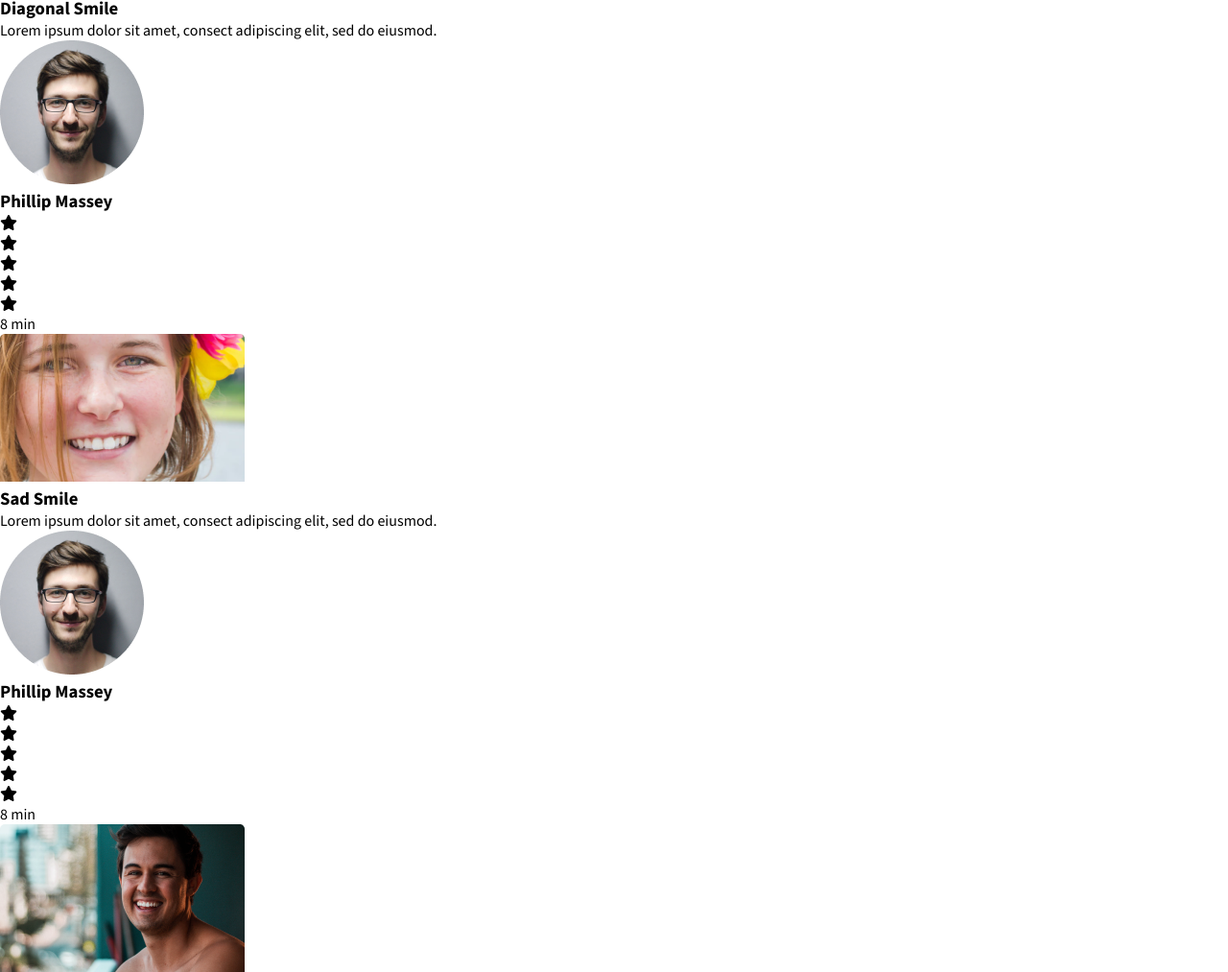
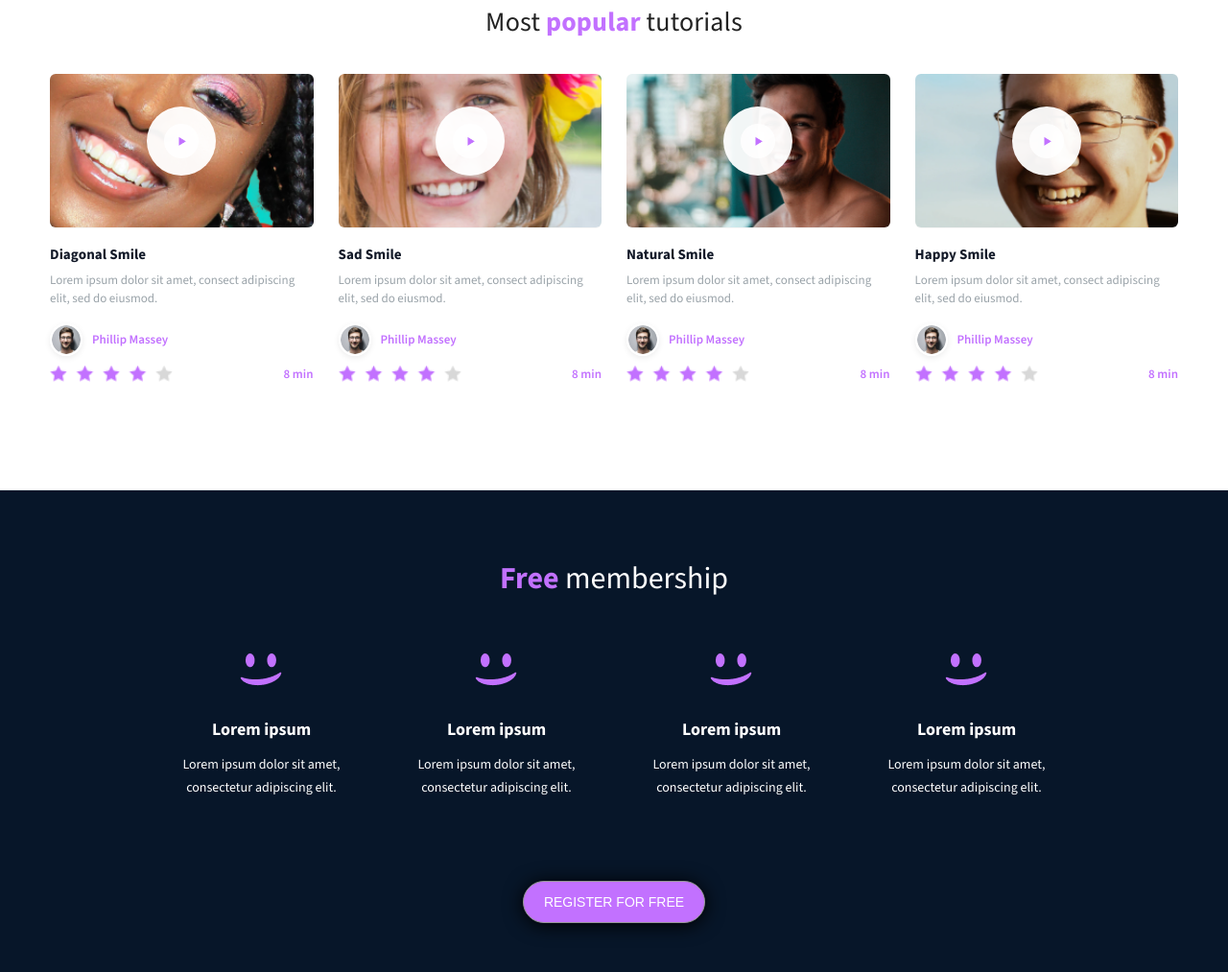
Before and after one commit to Manueleffa/alx_html_css, a plain HTML site: page css_advanced/index.html in a window 1280 px wide. Shown: the part 1486-2499 px from the top of the page at 96% size. Drawn offline with nearby package versions, Linux system fonts and the light colour scheme.

Commit message:
finished styling the homepage

```diff
--- a/css_advanced/index.html
+++ b/css_advanced/index.html
@@ -54,7 +54,10 @@
             <div class="pros-item">
               <img src="images/3.png" alt="Nannie lawrence" />
               <h3>Nannie Lawrence</h3>
-              <p>Best « little smile » <br> 2017</p>
+              <p>
+                Best « little smile » <br />
+                2017
+              </p>
             </div>
 
             <div class="pros-item">
@@ -78,120 +81,122 @@
     <!-- Main Area Starts -->
     <main id="main">
       <!-- Quote section starts -->
-      <section>
-        <div>
+      <section id="quote">
+        <div class="quote-container">
+          <div class="quote-image">
             <img src="images/5.png" alt="authors image" />
           </div>
 
-        <div>
+          <div class="quote-body">
             <blockquote>
-            « Those tutorials are concise and go straight to the point. I can’t
-            think of a better place to learn smiling. And it’s so fun!
+              « Those tutorials are concise and go straight to the point. I
+              can’t think of a better place to learn smiling. And it’s so fun!
             </blockquote>
             <h3>Person Name</h3>
             <p>weather presenter</p>
+          </div>
         </div>
       </section>
       <!-- Quote section Ends -->
 
       <!-- video section start -->
-      <section>
-        <h2>Most popular tutorials</h2>
+      <section id="video">
+        <h2>Most <span>popular</span> tutorials</h2>
 
-        <div>
+        <div class="video-container">
           <!-- block 1 -->
-          <div>
-            <img src="images/9.png" alt="block-1 image" />
-            <h3>Diagonal Smile</h3>
-            <p>
+          <div class="video-item">
+            <img src="images/9.png" alt="block-1 image" class="course-image" />
+            <h3 class="course-title">Diagonal Smile</h3>
+            <p class="course-text">
               Lorem ipsum dolor sit amet, consect adipiscing elit, sed do
               eiusmod.
             </p>
-            <div>
-              <img src="images/1.png" alt="phillip massey" />
-              <h3>Phillip Massey</h3>
+            <div class="reviewer">
+              <img
+                src="images/1.png"
+                alt="phillip massey"
+                class="rating-image"
+              />
+              <h3 class="rating-title">Phillip Massey</h3>
             </div>
-            <div>
-              <div>
-                <div><i class="fa-solid fa-star"></i></div>
-                <div><i class="fa-solid fa-star"></i></div>
-                <div><i class="fa-solid fa-star"></i></div>
-                <div><i class="fa-solid fa-star"></i></div>
-                <div><i class="fa-solid fa-star"></i></div>
+            <div class="rating-footer">
+              <div class="rating-star">
+                <img src="images/rating.png" alt="rating-stars">
               </div>
-              <p>8 min</p>
+              <p class="rating-time">8 min</p>
             </div>
           </div>
 
           <!-- block2 -->
-          <div>
-            <img src="images/7.png" alt="" />
-            <h3>Sad Smile</h3>
-            <p>
+          <div class="video-item">
+            <img src="images/7.png" alt="" class="course-image" />
+            <h3 class="course-title">Sad Smile</h3>
+            <p class="course-text">
               Lorem ipsum dolor sit amet, consect adipiscing elit, sed do
               eiusmod.
             </p>
-            <div>
-              <img src="images/1.png" alt="phillip massey" />
-              <h3>Phillip Massey</h3>
+            <div class="reviewer">
+              <img
+                src="images/1.png"
+                alt="phillip massey"
+                class="rating-image"
+              />
+              <h3 class="rating-title">Phillip Massey</h3>
             </div>
-            <div>
-              <div>
-                <div><i class="fa-solid fa-star"></i></div>
-                <div><i class="fa-solid fa-star"></i></div>
-                <div><i class="fa-solid fa-star"></i></div>
-                <div><i class="fa-solid fa-star"></i></div>
-                <div><i class="fa-solid fa-star"></i></div>
+            <div class="rating-footer">
+              <div class="rating-star">
+                <img src="images/rating.png" alt="rating-stars">
               </div>
-              <p>8 min</p>
+              <p class="rating-time">8 min</p>
             </div>
           </div>
 
           <!-- block 3 -->
-          <div>
-            <img src="images/8.png" alt="" />
-            <h3>Natural Smile</h3>
-            <p>
+          <div class="video-item">
+            <img src="images/8.png" alt="" class="course-image" />
+            <h3 class="course-title">Natural Smile</h3>
+            <p class="course-text">
               Lorem ipsum dolor sit amet, consect adipiscing elit, sed do
               eiusmod.
             </p>
-            <div>
-              <img src="images/1.png" alt="phillip massey" />
-              <h3>Phillip Massey</h3>
+            <div class="reviewer">
+              <img
+                src="images/1.png"
+                alt="phillip massey"
+                class="rating-image"
+              />
+              <h3 class="rating-title">Phillip Massey</h3>
             </div>
-            <div>
-              <div>
-                <div><i class="fa-solid fa-star"></i></div>
-                <div><i class="fa-solid fa-star"></i></div>
-                <div><i class="fa-solid fa-star"></i></div>
-                <div><i class="fa-solid fa-star"></i></div>
-                <div><i class="fa-solid fa-star"></i></div>
+            <div class="rating-footer">
+              <div class="rating-star">
+                <img src="images/rating.png" alt="rating-stars">
               </div>
-              <p>8 min</p>
+              <p class="rating-time">8 min</p>
             </div>
           </div>
 
           <!-- block 4 -->
-          <div>
-            <img src="images/6.png" alt="" />
-            <h3>Happy Smile</h3>
-            <p>
+          <div class="video-item">
+            <img src="images/6.png" alt="" class="course-image" />
+            <h3 class="course-title">Happy Smile</h3>
+            <p class="course-text">
               Lorem ipsum dolor sit amet, consect adipiscing elit, sed do
               eiusmod.
             </p>
-            <div>
-              <img src="images/1.png" alt="phillip massey" />
-              <h3>Phillip Massey</h3>
+            <div class="reviewer">
+              <img
+                src="images/1.png"
+                alt="phillip massey"
+                class="rating-image"
+              />
+              <h3 class="rating-title">Phillip Massey</h3>
             </div>
-            <div>
-              <div>
-                <div><i class="fa-solid fa-star"></i></div>
-                <div><i class="fa-solid fa-star"></i></div>
-                <div><i class="fa-solid fa-star"></i></div>
-                <div><i class="fa-solid fa-star"></i></div>
-                <div><i class="fa-solid fa-star"></i></div>
+            <div class="rating-footer">
+              <div class="rating-star">
+                <img src="images/rating.png" alt="rating-stars">
               </div>
-              <p>8 min</p>
+              <p class="rating-time">8 min</p>
             </div>
           </div>
         </div>
@@ -199,28 +204,28 @@
       <!-- video section ends -->
 
       <!-- membership section starts-->
-      <section>
+      <section id="membership">
         <h2><span>Free</span> membership</h2>
-        <div>
-          <div>
+        <div class="membership-body">
+          <div class="membership-item">
             <img src="images/smile.png" alt="smile" />
             <h3>Lorem ipsum</h3>
             <p>Lorem ipsum dolor sit amet, consectetur adipiscing elit.</p>
           </div>
 
-          <div>
+          <div class="membership-item">
             <img src="images/smile.png" alt="smile" />
             <h3>Lorem ipsum</h3>
             <p>Lorem ipsum dolor sit amet, consectetur adipiscing elit.</p>
           </div>
 
-          <div>
+          <div class="membership-item">
             <img src="images/smile.png" alt="smile" />
             <h3>Lorem ipsum</h3>
             <p>Lorem ipsum dolor sit amet, consectetur adipiscing elit.</p>
           </div>
 
-          <div>
+          <div class="membership-item">
             <img src="images/smile.png" alt="smile" />
             <h3>Lorem ipsum</h3>
             <p>Lorem ipsum dolor sit amet, consectetur adipiscing elit.</p>
@@ -232,11 +237,11 @@
       <!-- membership section ends -->
 
       <!-- FAQ section starts -->
-      <section>
+      <section id="faq">
         <h2>F.A.Q.</h2>
-        <div>
-          <div>
-            <div>
+        <div class="faq-container">
+          <div class="faq-block">
+            <div class="first-item">
               <h3>How does this work?</h3>
               <p>
                 Lorem ipsum dolor sit amet, consectetur adipiscing elit, sed do
@@ -262,7 +267,7 @@
             </div>
           </div>
           <div>
-            <div>
+            <div class="first-item">
               <h3>How does this work?</h3>
               <p>
                 Lorem ipsum dolor sit amet, consectetur adipiscing elit, sed do
@@ -294,11 +299,11 @@
     <!-- Main Area Ends -->
 
     <!-- Footer section starts -->
-    <footer>
-      <section>
-        <div>
-          <img src="images/logo.png" alt="logo" />
-          <div>
+    <footer id="footer">
+      <section class="footer">
+        <div class="footer-container">
+          <img src="images/logo.png" alt="logo" class="footer-logo" />
+          <div class="footer-socials">
             <i class="fa-brands fa-facebook"></i>
             <i class="fa-brands fa-twitter"></i>
             <i class="fa-brands fa-instagram"></i>
--- a/css_advanced/styles.css
+++ b/css_advanced/styles.css
@@ -4,10 +4,6 @@
     margin: 0;
     padding: 0;
     box-sizing: border-box;
-}
-
-:root{
-    --primary-color:#C271FF;
 }
 
 html,
@@ -90,7 +86,8 @@ ul li a{
     margin-bottom: 38px;
 }
 
-.banner-head button{
+.banner-head button,
+#membership button{
     font-size: 14px;
     font-weight: 500;
     text-transform: uppercase;
@@ -140,3 +137,272 @@ ul li a{
     font-size: 16px;
     font-style: italic;
 }
+
+#quote{
+    background-color: #C271FF;
+    padding: 108px 237px 124px 260px;
+}
+
+.quote-container{
+    display: flex;
+    justify-content: center;
+    align-items: center;
+    gap: 0 59px;
+    color: #fff;
+    padding: 0 40px;
+}
+
+.quote-body blockquote{
+    font-size: 22px;
+    font-weight: 400;
+    margin-bottom: 22px;
+}
+
+.quote-body h3{
+    font-size: 22px;
+    font-weight: bold;
+    margin-bottom: 5px;
+}
+
+.quote-body p{
+    font-size: 22px;
+    font-style: italic;
+}
+
+#video{
+  padding:56px 18px 80px;
+  text-align:center;
+  background:transparent;
+}
+
+#video h2{
+  margin:0 0 36px;
+  font-weight:400;
+  font-size:28px;
+  color:#222;
+  letter-spacing:0.2px;
+}
+
+#video h2 span{
+  color:#C271FF;
+  font-weight:700;
+}
+
+.video-container{
+  max-width:1200px;
+  margin:0 auto;
+  display:flex;
+  gap:26px;
+  justify-content:space-between;
+  align-items:flex-start;
+  flex-wrap:wrap;
+  padding:0 12px;
+}
+
+.video-item{
+  position:relative;
+  width:calc((100% - 3 * 26px) / 4);
+  background:transparent;
+  text-align:left;
+  padding:0;
+  margin-bottom:32px;
+  min-width:220px;
+}
+
+.course-image{
+  display:block;
+  width:100%;
+  height:160px;
+  object-fit:cover;
+  border-radius:6px;
+  box-shadow:0 1px 0 rgba(0,0,0,0.04);
+  margin-bottom:18px;
+}
+
+.video-item::after{
+  content:"";
+  position:absolute;
+  width:72px;
+  height:72px;
+  border-radius:50%;
+  background:rgba(255,255,255,0.95) url('images/play.png') no-repeat center/36px 36px;
+  left:50%;
+  transform:translateX(-50%);
+  top:34px;
+  box-shadow:0 6px 18px rgba(0,0,0,0.08);
+  pointer-events:none;
+}
+
+.course-title{
+  font-size:15px;
+  margin:0 0 8px;
+  color:#111827;
+  font-weight:700;
+  letter-spacing:0.1px;
+}
+
+.course-text{
+  margin:0 0 16px;
+  font-size:13px;
+  color:#9aa3a9;
+  line-height:1.45;
+}
+
+.reviewer{
+  display:flex;
+  align-items:center;
+  gap:10px;
+  margin-top:6px;
+}
+
+.rating-image{
+  width:34px;
+  height:34px;
+  border-radius:50%;
+  object-fit:cover;
+  border:2px solid #fff;
+  box-shadow:0 2px 6px rgba(0,0,0,0.08);
+}
+
+.rating-title{
+  margin:0;
+  font-size:13px;
+  color:#C271FF;
+  font-weight:600;
+}
+
+.rating-footer{
+  display:flex;
+  align-items:center;
+  justify-content:space-between;
+  margin-top:10px;
+}
+
+.rating-star{
+  display:flex;
+  align-items:center;
+  gap:6px;
+}
+.rating-star img{
+  display:block;
+  height:18px;
+  width:auto;
+}
+
+.rating-time{
+  margin:0;
+  color:#C271FF;
+  font-size:13px;
+  font-weight:600;
+}
+
+
+#membership{
+    background-color: #071629;
+    padding: 70px 164px 52px 164px;
+    color: #fff;
+}
+
+#membership h2{
+    text-align: center;
+    font-size: 32px;
+    font-weight: 300;
+    margin-bottom: 58px;
+}
+
+#membership h2 span{
+    font-weight: bold;
+    color: #C271FF;
+}
+
+.membership-body{
+    display: grid;
+    grid-template-columns: repeat(4, 1fr);
+    justify-content: space-between;
+    align-items: center;
+    text-align: center;
+    gap: 0 28px;
+}
+
+.membership-body .membership-item{
+    margin-bottom: 85px;
+    padding: 0 21px;
+}
+
+.membership-body .membership-item img{
+    padding-bottom: 26.7px;
+}
+
+.membership-body .membership-item h3{
+    font-size: 18px;
+    margin-bottom: 13px;
+}
+
+.membership-body .membership-item p{
+    font-size: 14px;
+    line-height: 1.7;
+}
+
+#membership button{
+    display: block;
+    margin: 0 auto;
+}
+
+#faq{
+    padding: 67px 271px 84px 249px;
+}
+
+#faq h2{
+    text-align: center;
+    font-size: 60px;
+    font-weight: 300;
+    margin-bottom: 74px;
+}
+
+#faq .faq-container{
+    display: flex;
+    justify-content: space-between;
+    align-items: center;
+    gap: 220px;
+}
+
+#faq .faq-container .first-item{
+    margin-bottom: 74px;
+}
+
+#faq .faq-container h3{
+    font-size: 16px;
+    font-weight: bold;
+    margin-bottom: 30px;
+}
+
+#faq .faq-container p{
+    font-size: 14px;
+    font-weight: 400;
+    line-height: 1.7;
+    color: #071629;
+}
+
+#footer{
+    background-color: #071629;
+    padding: 95px 150px 39px 150px;
+    color: #fff;
+}
+
+.footer-container{
+    display: flex;
+    justify-content: space-between;
+    align-items: center;
+    margin-bottom: 75px;
+}
+
+.footer .footer-socials i{
+    font-size: 30px;
+    margin-left: 20px;
+}
+
+.footer p{
+    text-align: center;
+    font-size: 12px;
+    opacity: 36%;
+}
```
Also changed, not shown: test.html (added, +29 -0 lines). Lines whose indentation alone changed are shown as unchanged.
